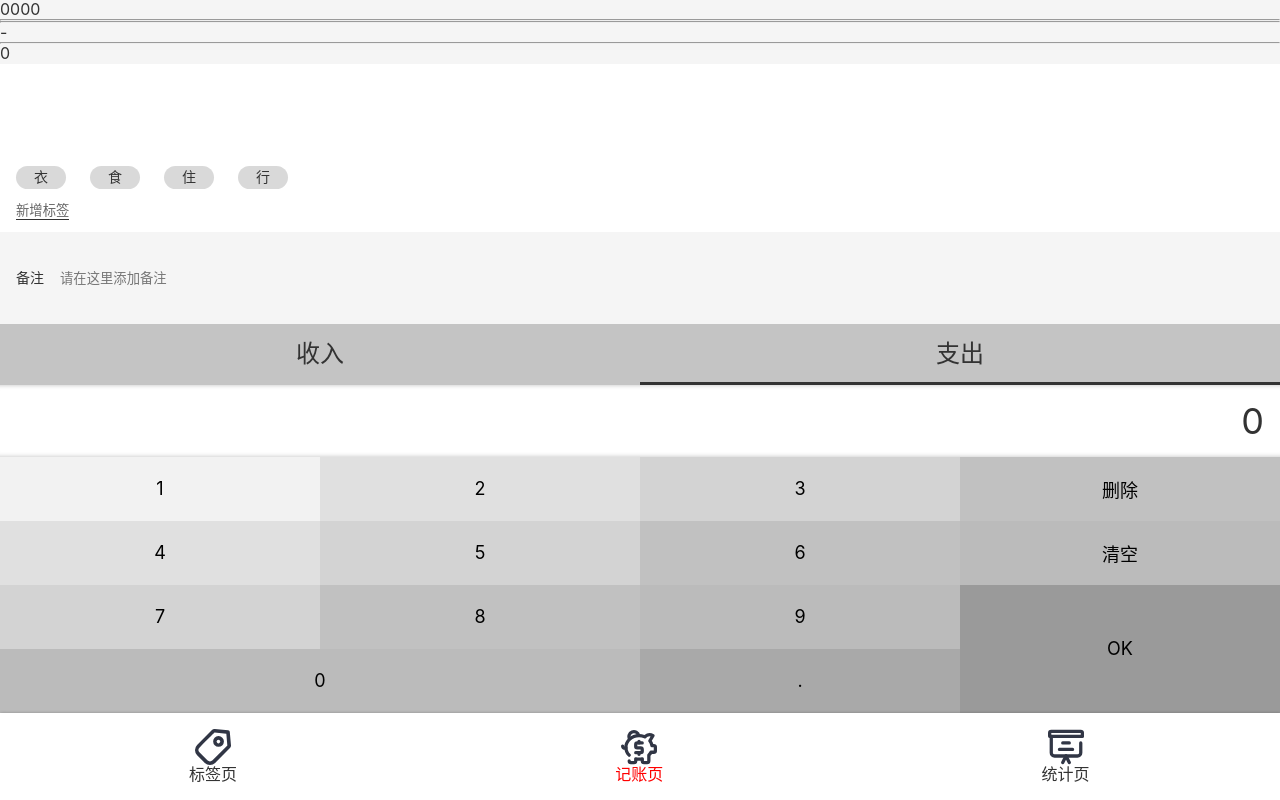
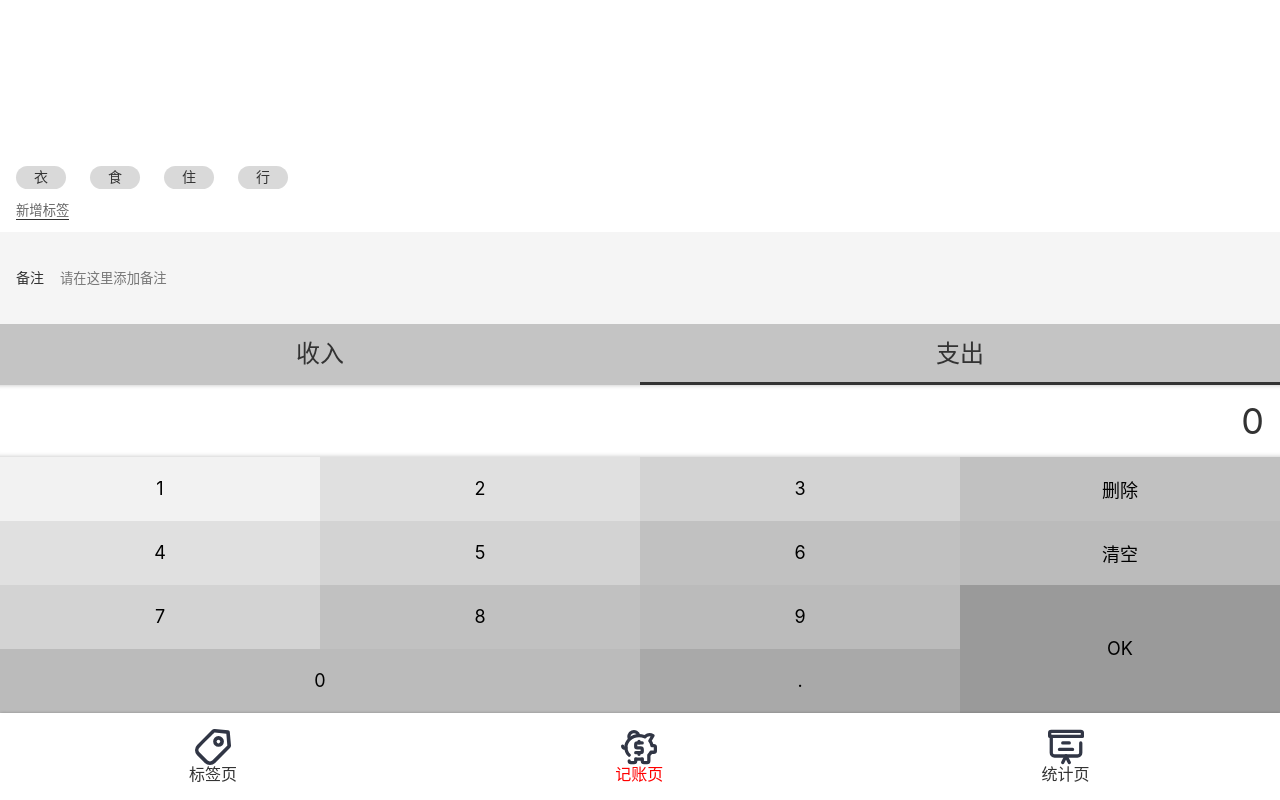
Before and after one commit to Howardyangyixuan/react-money, a React app: page /#/money in a window 1280 px wide. Built offline with nearby package versions, Linux system fonts and the light colour scheme.

Commit message:
手动测试基本无误，去掉调试代码

```diff
--- a/src/views/Money.tsx
+++ b/src/views/Money.tsx
@@ -37,13 +37,6 @@ function Money() {
 
   return (
     <MyLayout>
-      {moneyData.selectedTags}
-      <hr/>
-      {moneyData.note}
-      <hr/>
-      {moneyData.category}
-      <hr/>
-      {moneyData.output}
       <TagsSection value={{tags: moneyData.tags, selectedTags: moneyData.selectedTags}}
                    onChange={(tags, selectedTags) => onChange({tags, selectedTags})}/>
       <NotesSection value={moneyData.note} onChange={note => onChange({note})}/>
--- a/src/views/Money/NotesSection.tsx
+++ b/src/views/Money/NotesSection.tsx
@@ -7,7 +7,6 @@ type Props = {
 }
 const NotesSection:FC<Props> = (props) => {
   const note = props.value
-  console.log(note);
   return (
     <NotesSectionWrapper>
       <label>
```
